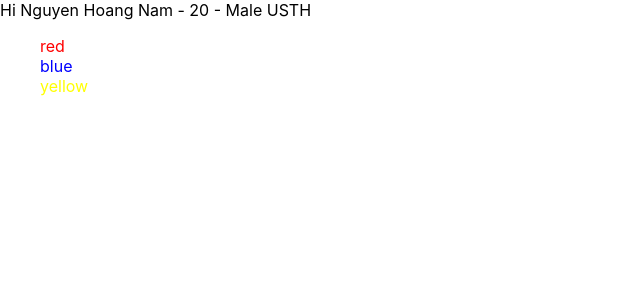
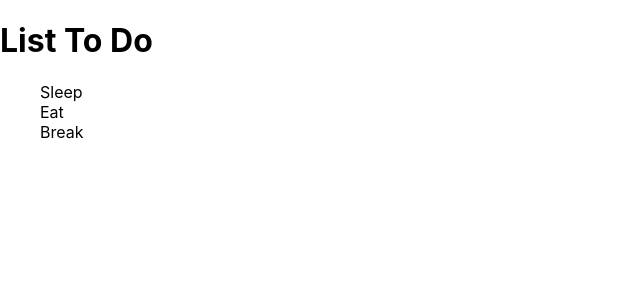
Before and after one commit to NamNguyenGit/learnreactpart2, a React (Create React App) app: page / in a window 1280 px wide. Shown: the top 300 px of the page, without its empty margins (0-640 px from the left). Built offline with nearby package versions, Linux system fonts and the light colour scheme.

Commit message:
Render TodoList (Props)

```diff
--- a/src/App.js
+++ b/src/App.js
@@ -1,27 +1,12 @@
+import { Fragment } from "react";
 import "./App.css";
+import TodoFeatures from "./Features/Todo";
 
 function App() {
-  const name = "Nguyen Hoang Nam";
-  const age = 20;
-  const isFemail = true;
-  const student = {
-    name: " USTH ",
-  };
-  const colorList = ["red", "blue", "yellow"];
   return (
-    <>
-      Hi {name} - {age} - {isFemail ? "Male" : "Female"}
-      {student.name}
-      <ul>
-        {colorList.map((color) => {
-          return (
-            <li key={color} style={{ color, listStyle: "none" }}>
-              {color}
-            </li>
-          );
-        })}
-      </ul>
-    </>
+    <Fragment>
+      <TodoFeatures></TodoFeatures>
+    </Fragment>
   );
 }
 
--- a/src/Features/Todo/Components/TodoList/index.js
+++ b/src/Features/Todo/Components/TodoList/index.js
@@ -2,18 +2,23 @@ import React from "react";
 import PropTypes from "prop-types";
 
 TodoList.propTypes = {
-  todolist: PropTypes.array,
+  todoList: PropTypes.array,
 };
 
 TodoList.defaultProps = {
-  todolist: [],
+  todoList: [],
 };
 
-function TodoList(todolist) {
+function TodoList(props) {
+  const { todoList } = props;
   return (
     <ul>
-      {todolist.map((todoItem) => {
-        return <li key={todoItem.id}>{todoItem.title}</li>;
+      {todoList.map((todoItem) => {
+        return (
+          <li style={{ listStyle: "none" }} key={todoItem.id}>
+            {todoItem.title}
+          </li>
+        );
       })}
     </ul>
   );
--- a/src/Features/Todo/index.js
+++ b/src/Features/Todo/index.js
@@ -1,7 +1,9 @@
-import React, { memo } from "react";
+import React from "react";
 import PropTypes from "prop-types";
+import { Fragment } from "react";
+import TodoList from "./Components/TodoList";
 
-const TodoFeatures = memo((props) => {
+const TodoFeatures = (props) => {
   const todoList = [
     {
       id: 1,
@@ -16,8 +18,13 @@ const TodoFeatures = memo((props) => {
       title: "Break",
     },
   ];
-  return <></>;
-});
+  return (
+    <Fragment>
+      <h1>List To Do</h1>
+      <TodoList todoList={todoList}></TodoList>
+    </Fragment>
+  );
+};
 TodoFeatures.propTypes = {};
 
 export default TodoFeatures;
```
